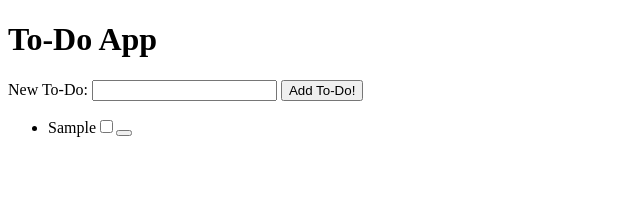
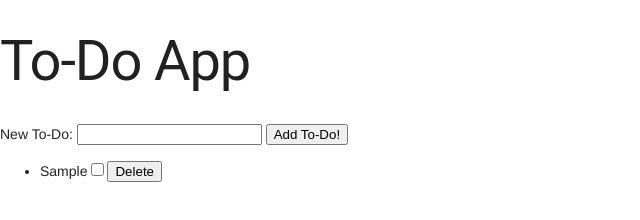
Before and after one commit to amanda-white/to-do-app, a plain HTML site: page index.html in a window 1280 px wide. Both pictures are taken after typing "Sample" into the empty fields and a click on the button "Add To-Do!". Shown: the whole page, without its empty margins (0-640 px from the left). Drawn offline with nearby package versions, Linux system fonts and the light colour scheme.

Commit message:
Assignment Submission #1

```diff
--- a/app.js
+++ b/app.js
@@ -4,8 +4,10 @@ function onReady() {
   const toDoList = document.getElementById('toDoList');
 
 
+
 addToDoForm.addEventListener('submit', () => {
   event.preventDefault();
+
 
 
 
@@ -21,8 +23,10 @@ addToDoForm.addEventListener('submit', () => {
   // create delete button
   let deleteButton = document.createElement('button');
 
-  //create delete button text
-  let txt = document.createTextNode("Delete");
+ //add text to delete button
+  deleteButton.innerHTML = "Delete";
+
+
 
 
   // set the input's type to checkbox
--- a/index.html
+++ b/index.html
@@ -3,6 +3,9 @@
   <head>
     <meta name="viewport" content="width=device-width, initial-scale=1">
     <title>To-Do App</title>
+    <!-- Material Design Lite -->
+   <link rel="stylesheet" href="https://code.getmdl.io/1.3.0/material.grey-lime.min.css">
+   <script defer src="https://code.getmdl.io/1.3.0/material.min.js"></script>
   </head>
   <body>
     <h1>To-Do App</h1>
```
